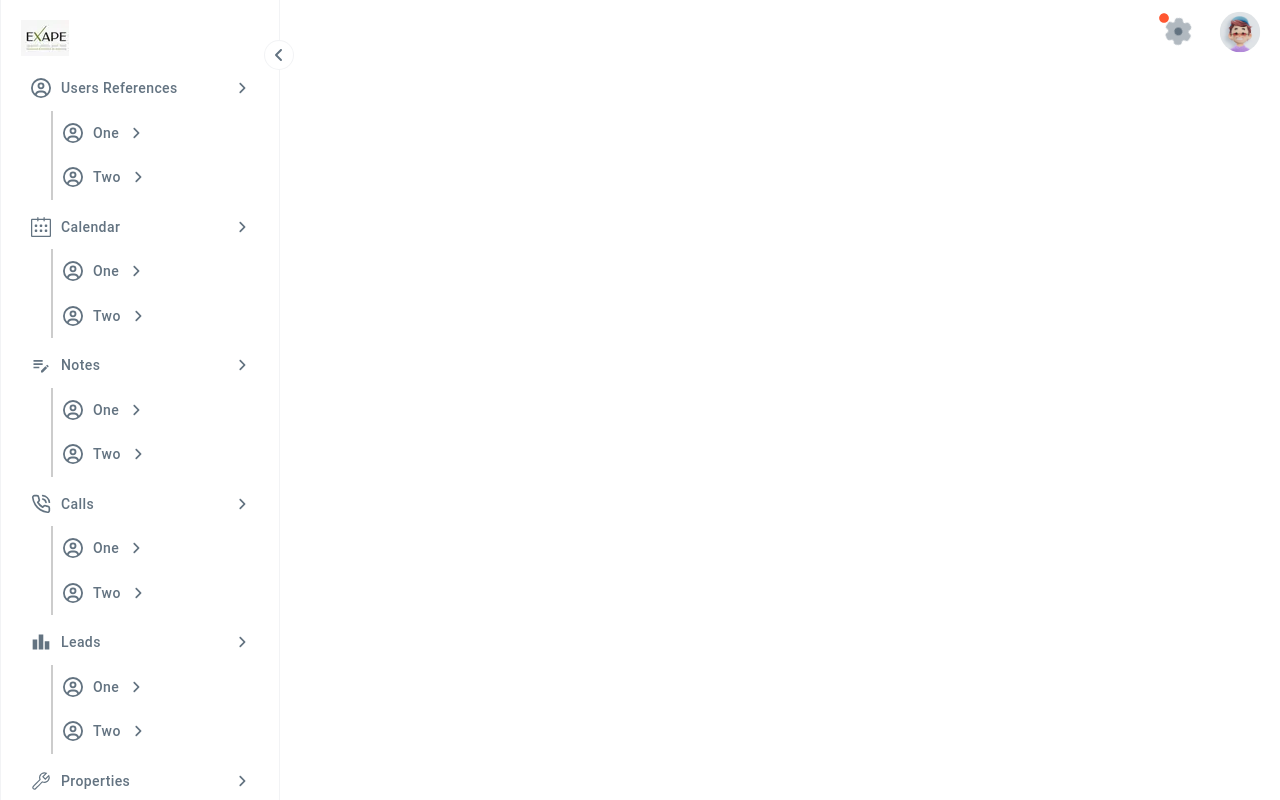
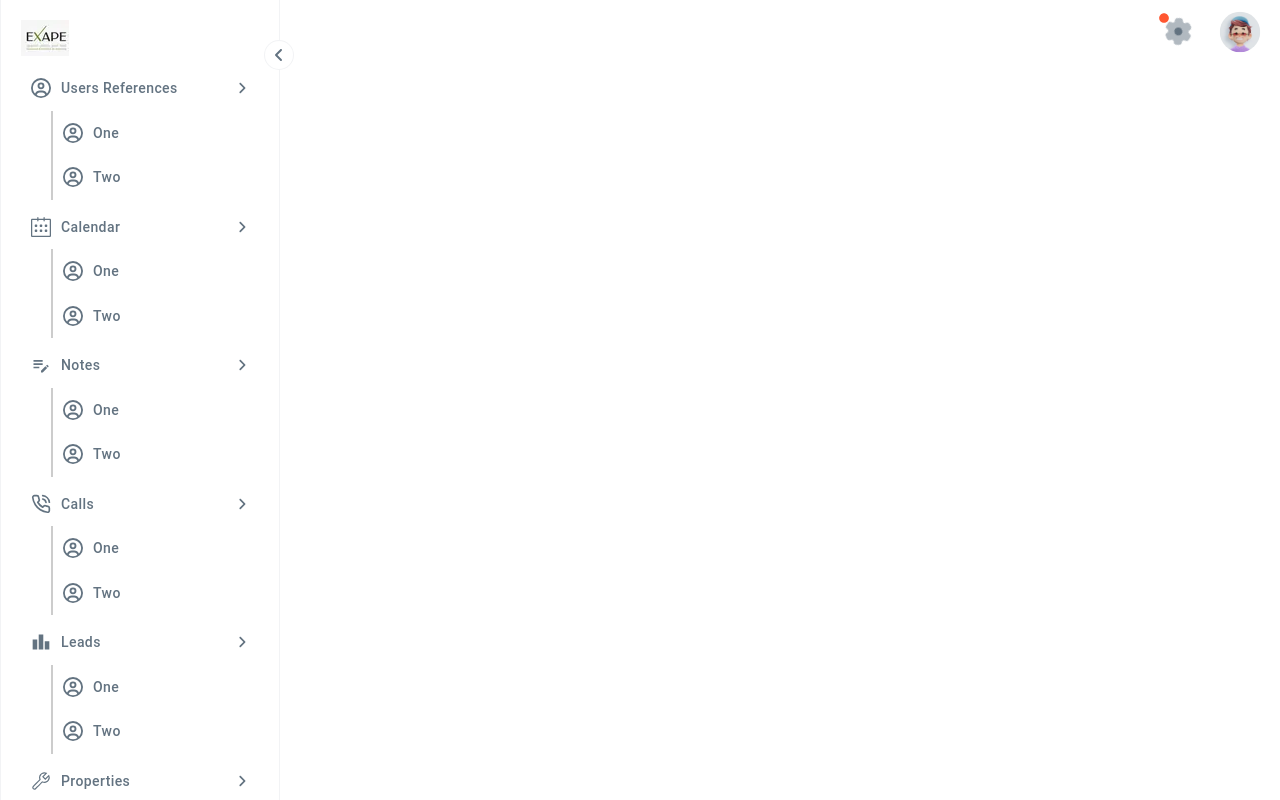
Before and after one commit to ahmedgfathy/globalcrm, a Next.js app: page / in a window 1280 px wide. Shown: the top 800 px of the page. Built offline with nearby package versions, Linux system fonts and the light colour scheme.

Commit message:
header and menu

```diff
--- a/src/components/menu/page.jsx
+++ b/src/components/menu/page.jsx
@@ -192,10 +192,7 @@ export default function Page() {
                                                     <Button sx={{ display: "flex", gap: "10px", padding: "10px" }} key={idx}>
                                                         <span style={{ color: "#637381", fontSize: "20px" }}>{itm.icon}</span>
                                                         <span style={{ color: "#637381", textAlign: "justify", textTransform: "capitalize", flexGrow: "1" }} >{itm.link}</span>
-                                                        <FaAngleRight style={{ color: "#637381", transform: `rotate(${click ? "90deg" : "0deg"})` }} onClick={() => {
 
-                                                            setClick(!click)
-                                                        }} />
 
                                                     </Button>
                                                 )
```
